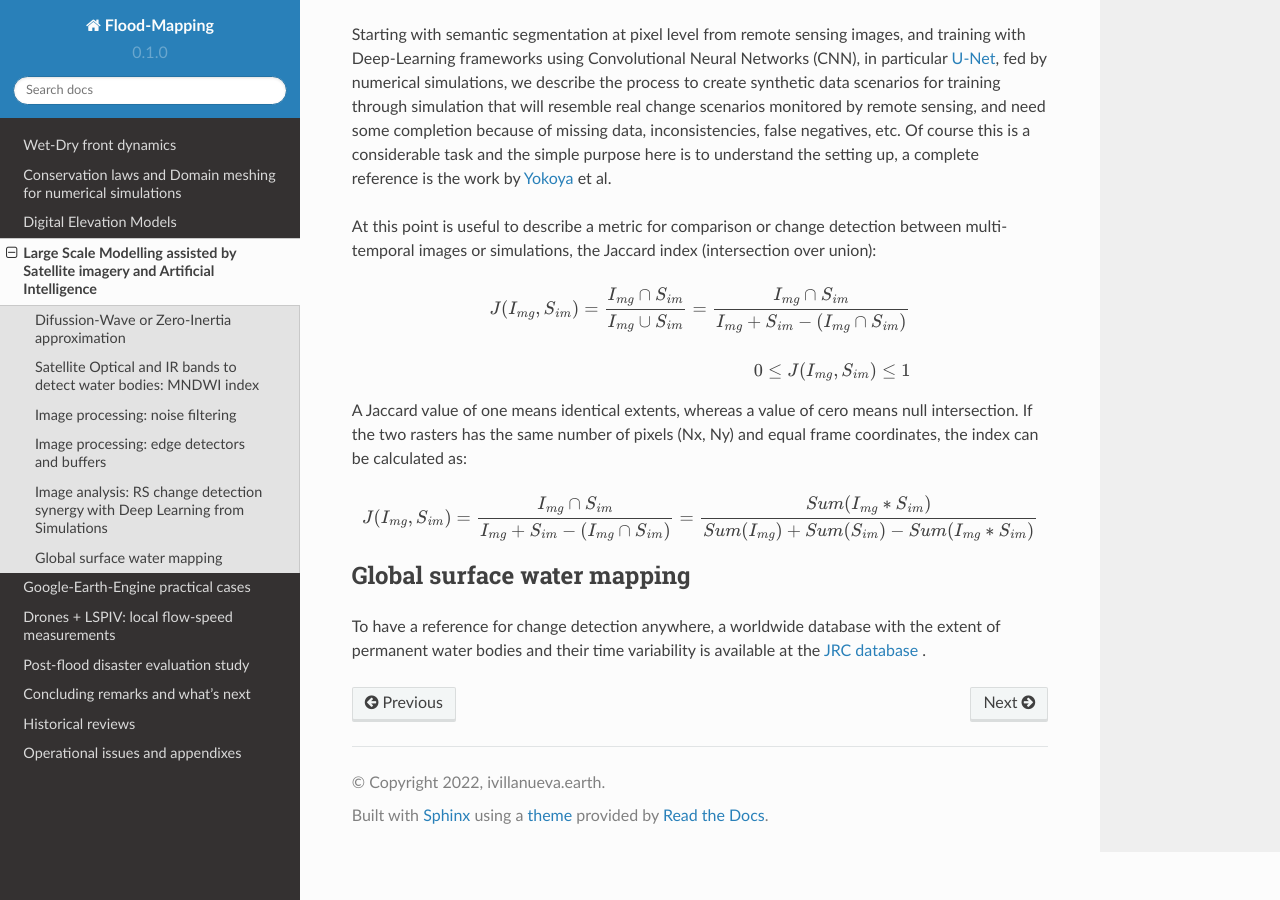
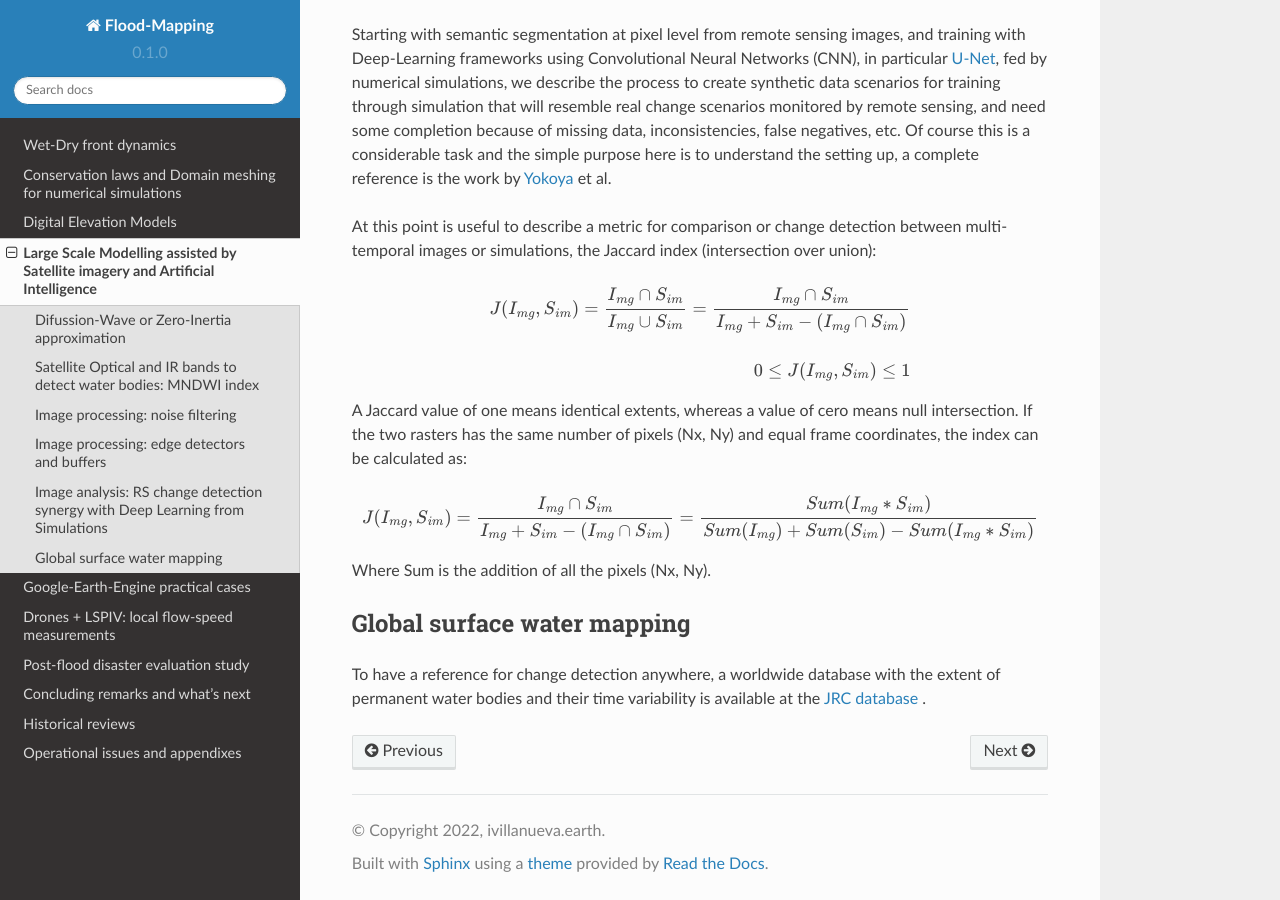
Before and after one commit to ivillamadrid/FloodMapping, a Sphinx documentation site: the page built from docs/source/lsm.rst, in a window 1280 px wide and 900 px high, scrolled down 3061 px. Built offline with Sphinx 7.4.7 and the Read the Docs theme 2.0.0, drawn with Linux system fonts in a browser that asks for light colours.

Commit message:
Update lsm.rst

```diff
--- a/docs/source/lsm.rst
+++ b/docs/source/lsm.rst
@@ -147,6 +147,7 @@ If the two rasters has the same number of pixels (Nx, Ny) and equal frame coordi
 
   J(I_{mg}, S_{im}) = \frac{I_{mg} \cap S_{im}}{I_{mg} + S_{im} -(I_{mg} \cap S_{im})} = \frac{Sum(I_{mg}*S_{im})} {Sum(I_{mg})+Sum(S_{im})-Sum(I_{mg}*S_{im})}
 
+Where Sum is the addition of all the pixels (Nx, Ny).
 
 Global surface water mapping
 ----------------------------
```
